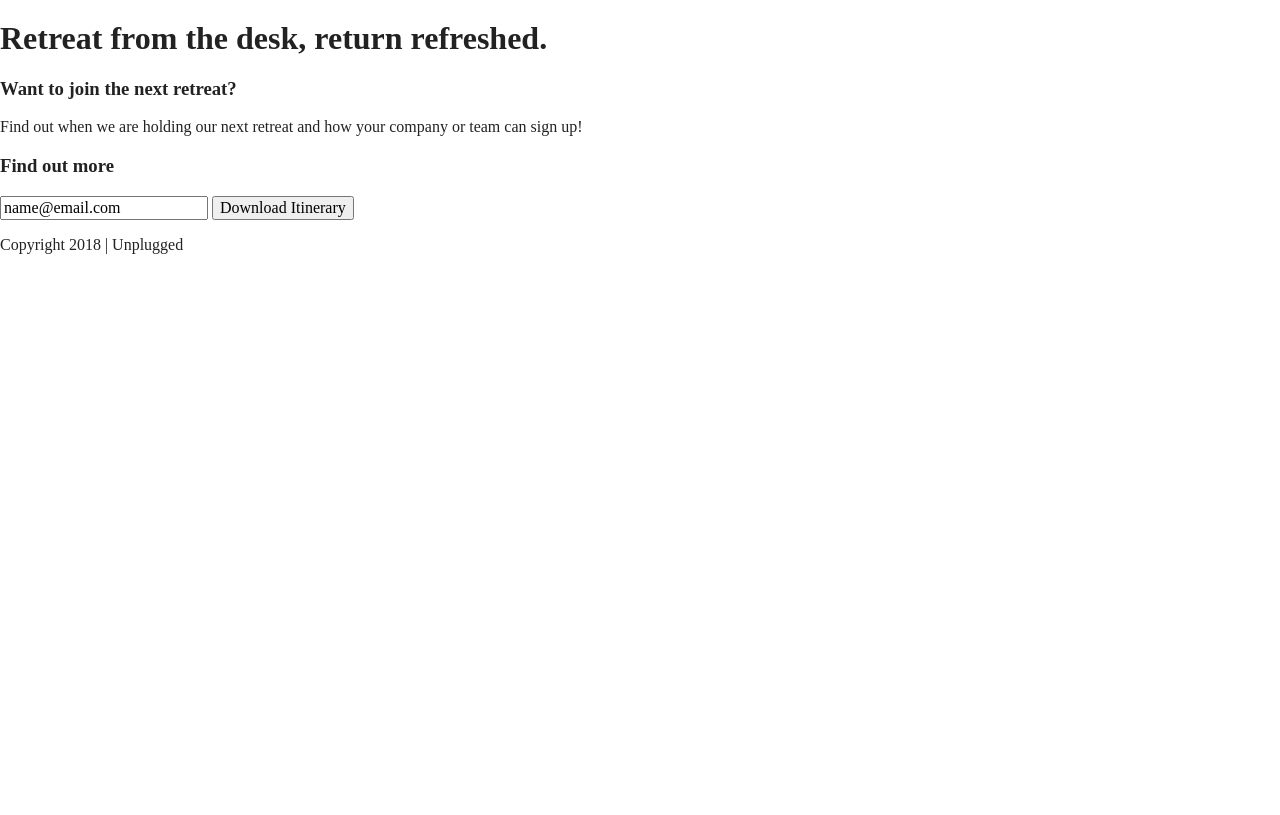
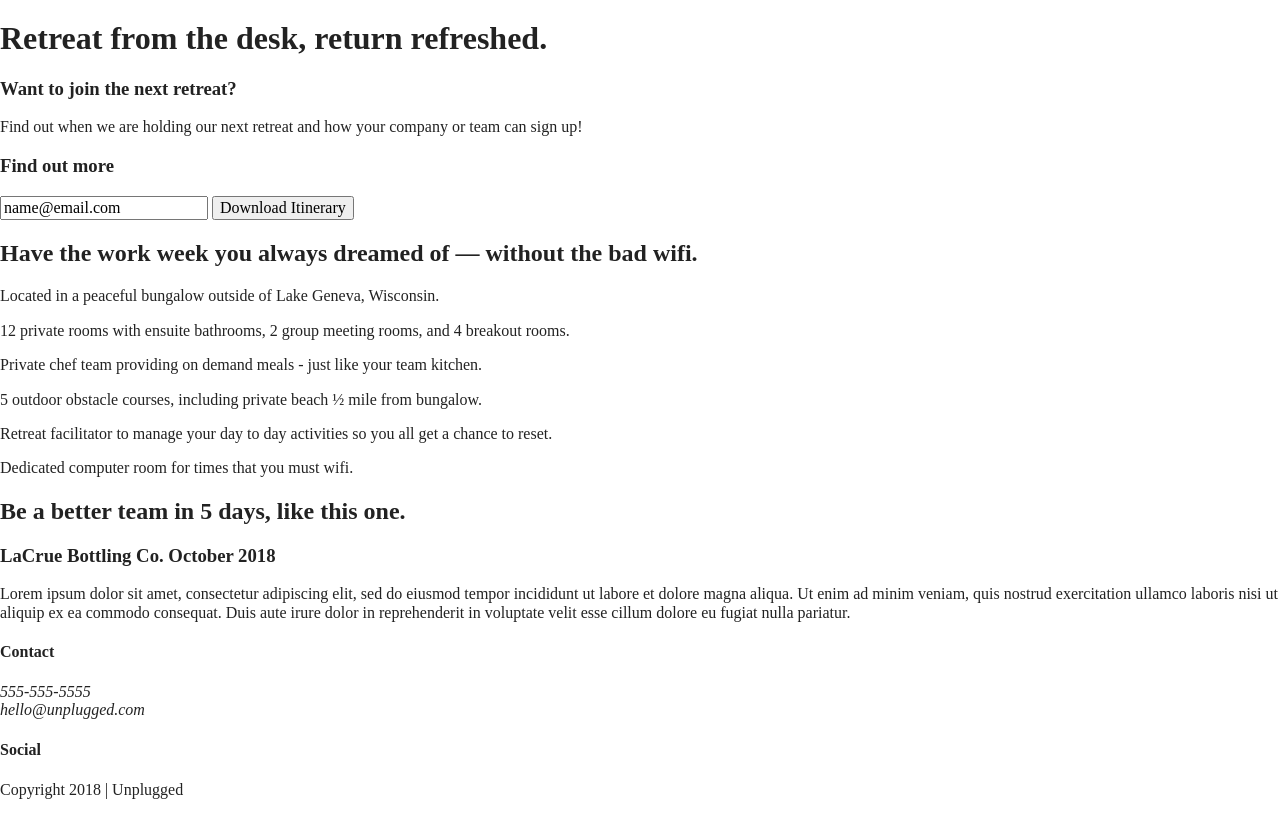
Before and after one commit to grahamcottridge/unplugged, a website built with Parcel: page index.html in a window 1280 px wide. Shown: the part 74-889 px from the top of the page. Before the commit the page ends 800 px from the top, so only its background shows below. Built offline with nearby package versions, Linux system fonts and the light colour scheme.

Commit message:
Add features and reviews sections

```diff
--- a/index.html
+++ b/index.html
@@ -35,12 +35,14 @@
         </nav>
       </div>
     </header>
+
     <main>
       <section class="hero-area">
         <div class="content-wrapper">
           <h1>Retreat from the desk, return refreshed.</h1>
         </div>
       </section>
+
       <aside>
         <div class="content-wrapper">
           <div class="form-description">
@@ -55,15 +57,92 @@
             <input type="text" name="name" value="name@email.com" />
             <input type="button" value="Download Itinerary" />
           </div>
+        </aside>
+        <!-- aside content wrapper ends -->
+
+        <section class="features">
+            <div class="content-wrapper">
+              <h2>
+                Have the work week you always dreamed of — without the bad wifi.
+              </h2>
+              <article>
+                <p class="fontawesome-icon"></p>
+                <p class="features-item-description">
+                  Located in a peaceful bungalow outside of Lake Geneva,
+                  Wisconsin.
+                </p>
+              </article>
+              <article>
+                <p class="fontawesome-icon"></p>
+                <p class="features-item-description">
+                  12 private rooms with ensuite bathrooms, 2 group meeting
+                  rooms, and 4 breakout rooms.
+                </p>
+              </article>
+              <article>
+                <p class="fontawesome-icon"></p>
+                <p class="features-item-description">
+                  Private chef team providing on demand meals - just like your
+                  team kitchen.
+                </p>
+              </article>
+              <article>
+                <p class="fontawesome-icon"></p>
+                <p class="features-item-description">
+                  5 outdoor obstacle courses, including private beach ½ mile
+                  from bungalow.
+                </p>
+              </article>
+              <article>
+                <p class="fontawesome-icon"></p>
+                <p class="features-item-description">
+                  Retreat facilitator to manage your day to day activities so
+                  you all get a chance to reset.
+                </p>
+              </article>
+              <article>
+                <p class="fontawesome-icon"></p>
+                <p class="features-item-description">
+                  Dedicated computer room for times that you must wifi.
+                </p>
+              </article>
+            </div>
+          </section>
+          <section class="reviews">
+            <div class="content-wrapper">
+              <h2>Be a better team in 5 days, like this one.</h2>
+              <article>
+                <div>
+                  <h3>LaCrue Bottling Co. October 2018</h3>
+                  <p>
+                    Lorem ipsum dolor sit amet, consectetur adipiscing elit, sed
+                    do eiusmod tempor incididunt ut labore et dolore magna
+                    aliqua. Ut enim ad minim veniam, quis nostrud exercitation
+                    ullamco laboris nisi ut aliquip ex ea commodo consequat.
+                    Duis aute irure dolor in reprehenderit in voluptate velit
+                    esse cillum dolore eu fugiat nulla pariatur.
+                  </p>
+                </div>
+              </article>
+            </div>
+          </section>
         </div>
-      </aside>
     </main>
     <!-- main wrapper ends -->
     <footer>
       <div class="content-wrapper">
-        <div class="footer-contact">
-          <div class="contact"><address></address></div>
+        <div class="footer-content">
+          <div class="contact">
+            <h4>Contact</h4>
+            <address>
+              <p>
+                555-555-5555<br>
+                hello@unplugged.com
+              </p>
+            </address>
+          </div>
           <div class="social">
+            <h4>Social</h4>
             <p>
               <a
                 href="https://www.facebook.com/yoursite"
```
